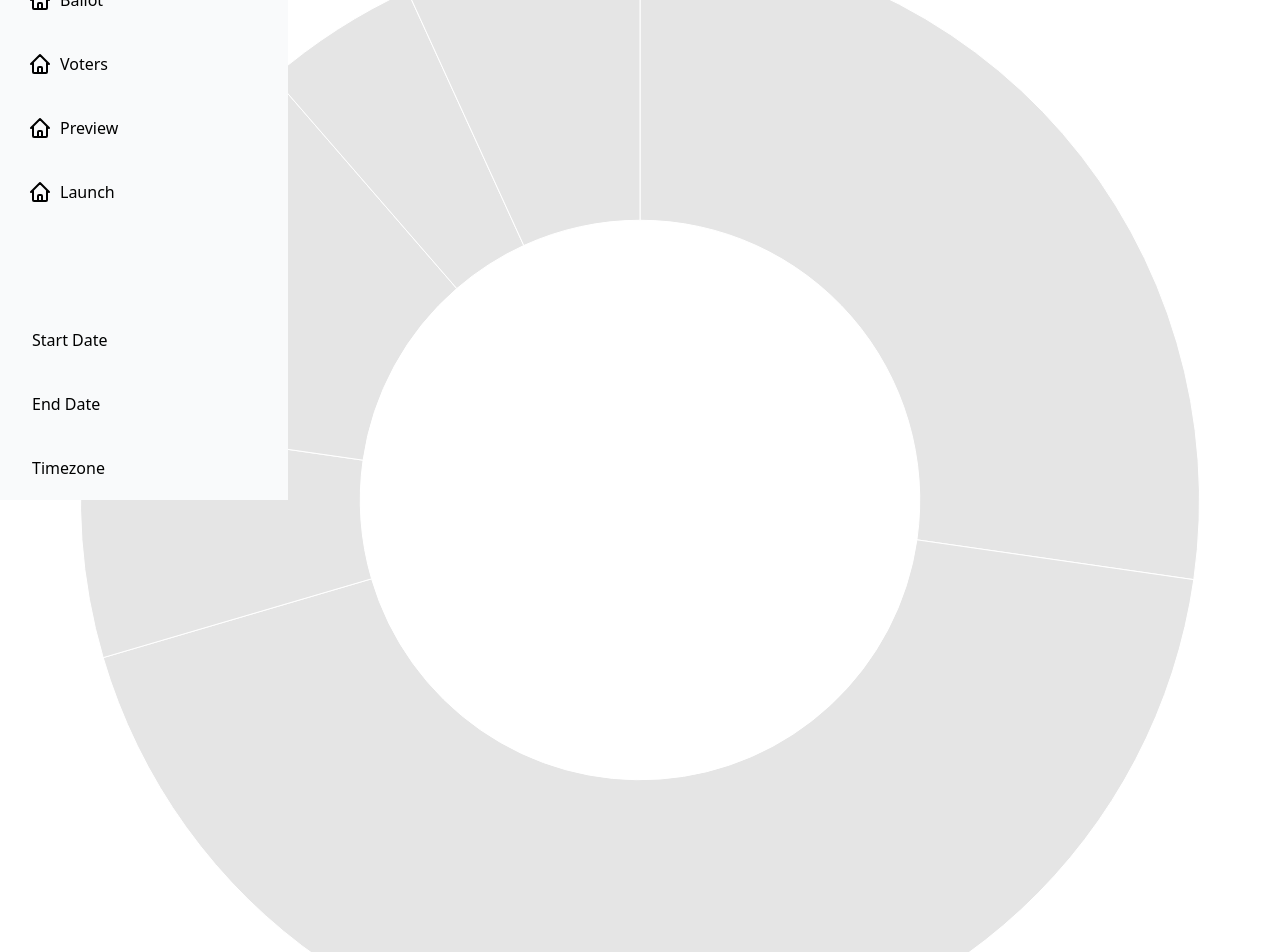
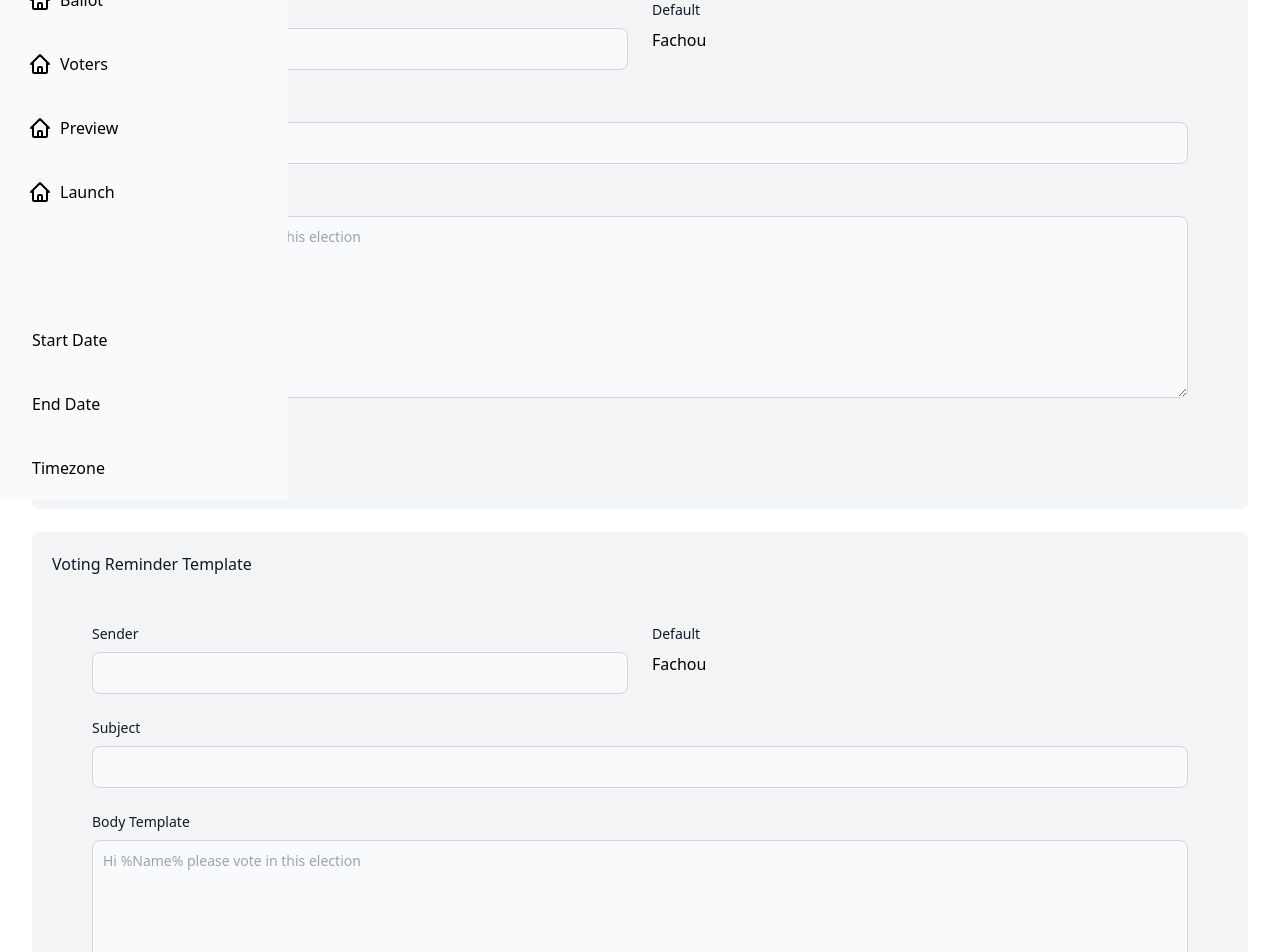
Before and after one commit to Fachou01/Electapp, a React (Create React App) app in the folder front-end/: page /election/1/settings/email in a window 1280 px wide. Shown: the part 300-1252 px from the top of the page. Built offline with nearby package versions, Linux system fonts and the light colour scheme; no server answers; sample sign-in values are in the browser's storage.

Commit message:
added emails settings front

```diff
--- a/front-end/src/App.js
+++ b/front-end/src/App.js
@@ -10,6 +10,7 @@ import Settings from "./pages/election-dashboard/Settings/Settings";
 import General from "./pages/election-dashboard/Settings/pages/General";
 import Dates from "./pages/election-dashboard/Settings/pages/Dates/Dates";
 import DeleteElection from "./pages/election-dashboard/Settings/pages/Delete/DeleteElection";
+import EmailSettings from "./pages/election-dashboard/Settings/pages/Emails/EmailSettings";
 
 
 function App() {
@@ -25,7 +26,7 @@ function App() {
 							<Route path="settings/" element={<Settings />} >
 								<Route  path="general"  element={<General />} />
 								<Route path="dates" element={<Dates />} />
-								<Route path="email" element={<Overview />} />
+								<Route path="email" element={<EmailSettings />} />
 								<Route path="results" element={<Overview />} />
 								<Route path="delete" element={<DeleteElection />} />
 							</Route>
--- a/front-end/src/pages/election-dashboard/Settings/pages/Dates/Dates.jsx
+++ b/front-end/src/pages/election-dashboard/Settings/pages/Dates/Dates.jsx
@@ -98,7 +98,7 @@ function Dates() {
             loading={isButtonLoading}
             size={20}
           />
-          {formik.isSubmitting ? null : "Add election"}
+          {formik.isSubmitting ? null : "Save "}
         </button>
       </form>
     </div>
--- /dev/null
+++ b/front-end/src/pages/election-dashboard/Settings/pages/Emails/EmailSettings.jsx
@@ -0,0 +1,75 @@
+import React from 'react'
+
+
+
+
+function EmailSettings() {
+
+    return (
+
+        // <Container>
+        <>
+            <div className='bg-gray-100 shadow-sm p-5 rounded-lg mb-6'>
+                <label className="block mb-2 text-mb font-medium text-gray-900 dark:text-white">Voting Invtite Template</label>
+                <form className='p-10  '>
+                    <div className='grid grid-cols-2 gap-6'>
+                        <div className="mb-6">
+                            <label htmlFor="Title" className="block mb-2 text-sm font-medium text-gray-900 dark:text-white">Sender</label>
+                            <input type="Title" id="default-input" className="bg-gray-50 border border-gray-300 text-gray-900 text-sm rounded-lg focus:ring-blue-500 focus:border-blue-500 block w-full p-2.5 dark:bg-gray-700 dark:border-gray-600 dark:placeholder-gray-400 dark:text-white dark:focus:ring-blue-500 dark:focus:border-blue-500" />
+                        </div>
+                        <div className="mb-6">
+                            <label htmlFor="Title" className="block mb-2 text-sm font-medium text-gray-900 dark:text-white">Default</label>
+                            <div> Fachou </div>
+                        </div>
+                    </div>
+                    <div className="mb-6">
+                        <label htmlFor="Title" className="block mb-2 text-sm font-medium text-gray-900 dark:text-white">Subject</label>
+                        <input type="Title" id="default-input" className="bg-gray-50 border border-gray-300 text-gray-900 text-sm rounded-lg focus:ring-blue-500 focus:border-blue-500 block w-full p-2.5 dark:bg-gray-700 dark:border-gray-600 dark:placeholder-gray-400 dark:text-white dark:focus:ring-blue-500 dark:focus:border-blue-500" />
+                    </div>
+                    <div>
+                        <label htmlFor="desc" className="block mb-2 text-sm font-medium text-gray-900 dark:text-white">Body Template</label>
+
+                        <textarea id="desc" rows="8" className="bg-gray-50 border border-gray-300 text-gray-900 text-sm rounded-lg focus:ring-blue-500 focus:border-blue-500 block w-full p-2.5 dark:bg-gray-700 dark:border-gray-600 dark:placeholder-gray-400 dark:text-white dark:focus:ring-blue-500 dark:focus:border-blue-500" placeholder="Hi %Name% please vote in this election" required></textarea>
+
+                    </div>
+                    <div className='flex gap-3'>
+                        <button className='flex justify-center mt-3 py-2 px-4 border border-transparent rounded-md shadow-sm text-sm font-medium text-white bg-indigo-600 hover:bg-indigo-700 focus:outline-none focus:ring-2 focus:ring-offset-2 focus:ring-indigo-500'>Save</button>
+                        <button className='flex justify-center mt-3 py-2 px-4 border bg-transparent rounded-md shadow-sm text-sm font-medium  text-indigo-600 border-indigo-600 hover focus:outline-none focus:ring-2 focus:ring-offset-2 focus:ring-indigo-500'>preview</button>
+                    </div>
+                </form>
+            </div>
+            <div className='bg-gray-100 shadow-sm p-5 rounded-lg '>
+                <label className="block mb-2 text-mb font-medium text-gray-900 dark:text-white">Voting Reminder Template</label>
+                <form className='p-10  '>
+                    <div className='grid grid-cols-2 gap-6'>
+                        <div className="mb-6">
+                            <label htmlFor="Title" className="block mb-2 text-sm font-medium text-gray-900 dark:text-white">Sender</label>
+                            <input type="Title" id="default-input" className="bg-gray-50 border border-gray-300 text-gray-900 text-sm rounded-lg focus:ring-blue-500 focus:border-blue-500 block w-full p-2.5 dark:bg-gray-700 dark:border-gray-600 dark:placeholder-gray-400 dark:text-white dark:focus:ring-blue-500 dark:focus:border-blue-500" />
+                        </div>
+                        <div className="mb-6">
+                            <label htmlFor="Title" className="block mb-2 text-sm font-medium text-gray-900 dark:text-white">Default</label>
+                            <div> Fachou </div>
+                        </div>
+                    </div>
+                    <div className="mb-6">
+                        <label htmlFor="Title" className="block mb-2 text-sm font-medium text-gray-900 dark:text-white">Subject</label>
+                        <input type="Title" id="default-input" className="bg-gray-50 border border-gray-300 text-gray-900 text-sm rounded-lg focus:ring-blue-500 focus:border-blue-500 block w-full p-2.5 dark:bg-gray-700 dark:border-gray-600 dark:placeholder-gray-400 dark:text-white dark:focus:ring-blue-500 dark:focus:border-blue-500" />
+                    </div>
+                    <div>
+                        <label htmlFor="desc" className="block mb-2 text-sm font-medium text-gray-900 dark:text-white">Body Template</label>
+
+                        <textarea id="desc" rows="8" className="bg-gray-50 border border-gray-300 text-gray-900 text-sm rounded-lg focus:ring-blue-500 focus:border-blue-500 block w-full p-2.5 dark:bg-gray-700 dark:border-gray-600 dark:placeholder-gray-400 dark:text-white dark:focus:ring-blue-500 dark:focus:border-blue-500" placeholder="Hi %Name% please vote in this election" required></textarea>
+
+                    </div>
+                    <div className='flex gap-3'>
+                        <button className='flex justify-center mt-3 py-2 px-4 border border-transparent rounded-md shadow-sm text-sm font-medium text-white bg-indigo-600 hover:bg-indigo-700 focus:outline-none focus:ring-2 focus:ring-offset-2 focus:ring-indigo-500'>Save</button>
+                        <button className='flex justify-center mt-3 py-2 px-4 border bg-transparent rounded-md shadow-sm text-sm font-medium  text-indigo-600 border-indigo-600 hover focus:outline-none focus:ring-2 focus:ring-offset-2 focus:ring-indigo-500'>preview</button>
+                    </div>
+                </form>
+            </div>
+        </>
+        // </Container>
+    )
+}
+
+export default EmailSettings
```
Also changed, not shown: front-end/src/pages/election-dashboard/Settings/pages/General.jsx (+45 -45 lines), front-end/src/pages/election-dashboard/Settings/pages/Emails/useEmails.js (added).
